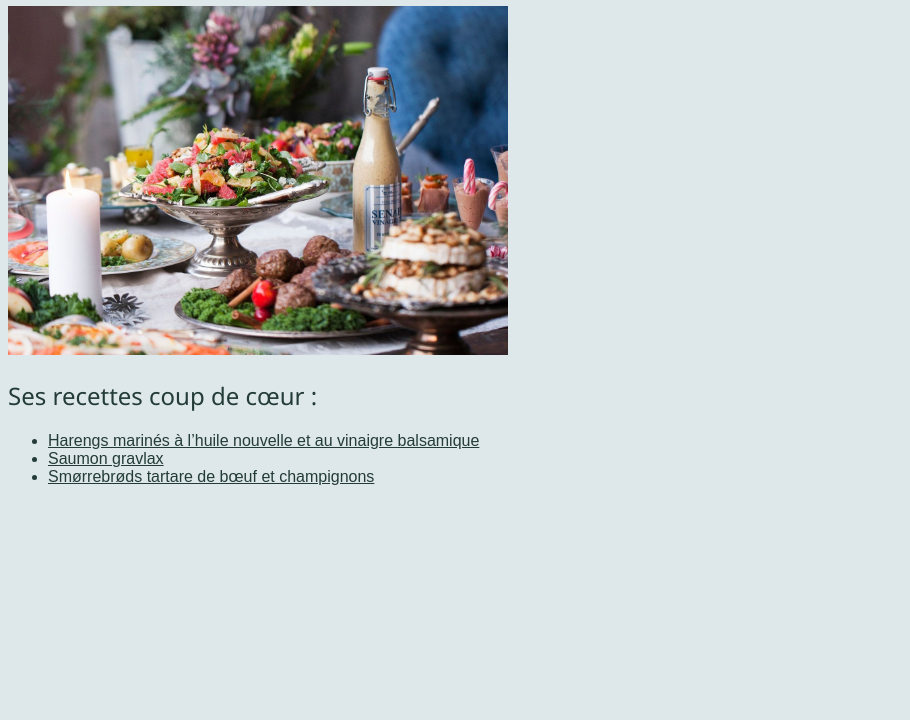
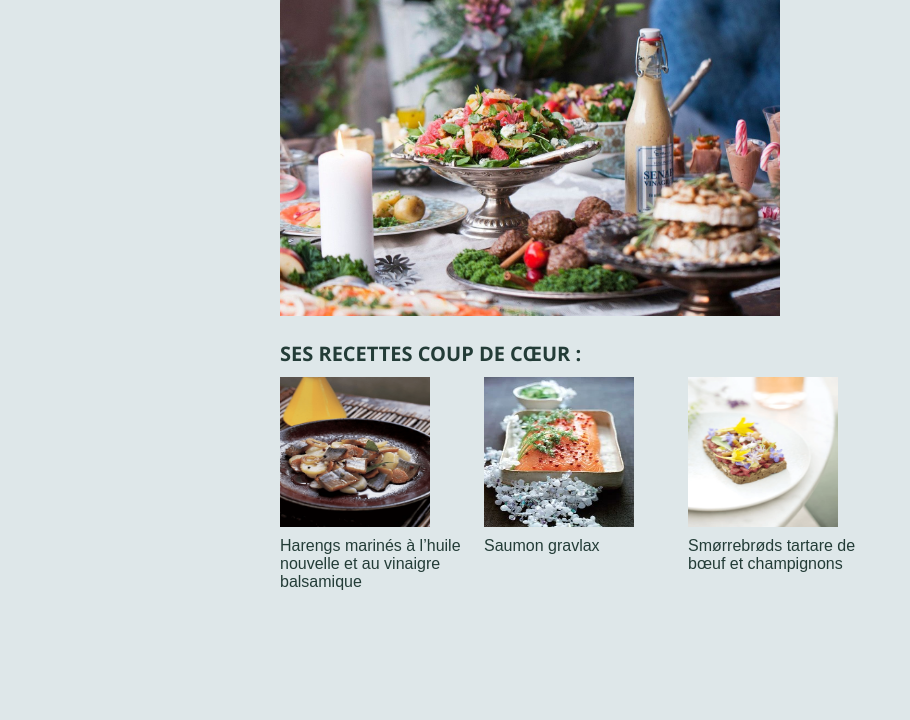
Before and after one commit to AndyMznc/odin-recipes, a plain HTML site: page index.html in a window 1280 px wide. Shown: the part 80-800 px from the top of the page, without its empty margins (0-910 px from the left). Drawn offline with Linux system fonts and the light colour scheme.

Commit message:
Ajouter de styles
Ajouts de style sur la page d'accueil
Pratique des éléments blocs et inline, margins et paddings

```diff
--- a/index.html
+++ b/index.html
@@ -4,19 +4,48 @@
     <meta charset="UTF-8" />
     <meta name="viewport" content="width=device-width, initial-scale=1.0" />
     <title>Les recettes d'Odin</title>
-    <link rel="stylesheet" href="style.css">
+    <link rel="stylesheet" href="style.css" />
   </head>
   <body>
-    <h1>Les recettes d'Odin ⚡</h1>
+    <div class="container">
+      <h1>Les recettes d'Odin ⚡</h1>
 
-    <img src="./images/header.jpg" width="500" alt="Image d'Odin, dieu nordique" />
+      <img src="./images/header.jpg" width="500" alt="Image d'Odin, dieu nordique" />
 
-    <h2>Ses recettes coup de cœur :</h2>
+      <h2>Ses recettes coup de cœur :</h2>
 
-    <ul>
-      <li><a href="./recipes/harengs-marines.html">Harengs marinés à l’huile nouvelle et au vinaigre balsamique</a></li>
-      <li><a href="./recipes/saumon-gravlax.html">Saumon gravlax</a></li>
-      <li><a href="./recipes/smorrebrods-tartare.html">Smørrebrøds tartare de bœuf et champignons</a></li>
-    </ul>
+      <ul class="recettes">
+        <li>
+          <a href="./recipes/harengs-marines.html">
+            <img
+              src="./images/Harengs-marines-a-l-huile-nouvelle-et-au-vinaigre-balsamique.jpg"
+              alt="Harengs marinés"
+              width="150"
+              height="150"
+            />Harengs marinés à l’huile nouvelle et au vinaigre balsamique
+          </a>
+        </li>
+        <li>
+          <a href="./recipes/saumon-gravlax.html">
+            <img
+              src="./images/Saumon-gravlax.jpg"
+              alt="Saumon Gravlax"
+              width="150"
+              height="150"
+            />Saumon gravlax
+          </a>
+        </li>
+        <li>
+          <a href="./recipes/smorrebrods-tartare.html">
+            <img
+              src="./images/Smoerrebroeds-tartare-de-boeuf-et-champignons.jpg"
+              alt="Smørrebrøds tartare de bœuf et champignons"
+              width="150"
+              height="150"
+            />Smørrebrøds tartare de bœuf et champignons
+          </a>
+        </li>
+      </ul>
+    </div>
   </body>
 </html>
--- a/style.css
+++ b/style.css
@@ -1,4 +1,7 @@
 * {
+  margin: 0;
+  padding: 0;
+  box-sizing: border-box;
   background-color: #dee7e9;
   color: #233c37;
 }
@@ -7,7 +10,10 @@ h1,
 h2,
 h3 {
   font-family: 'Segoe UI', Tahoma, Geneva, Verdana;
-  font-weight: 500;
+  font-weight: 600;
+  text-transform: uppercase;
+  font-size: 20px;
+  margin-top: 20px;
 }
 
 p,
@@ -15,3 +21,24 @@ a,
 li {
   font-family: Arial, Helvetica, sans-serif;
 }
+
+.container {
+  width: 720px;
+  margin: 0 auto;
+}
+
+.recettes li {
+  padding: 10px 0;
+  display: inline-block;
+  width: 200px;
+  vertical-align: top;
+}
+
+.recettes li a {
+  text-decoration: none;
+}
+
+.recettes img {
+  display: block;
+  margin-bottom: 10px;
+}
```
Also changed, not shown: 2 other files.
